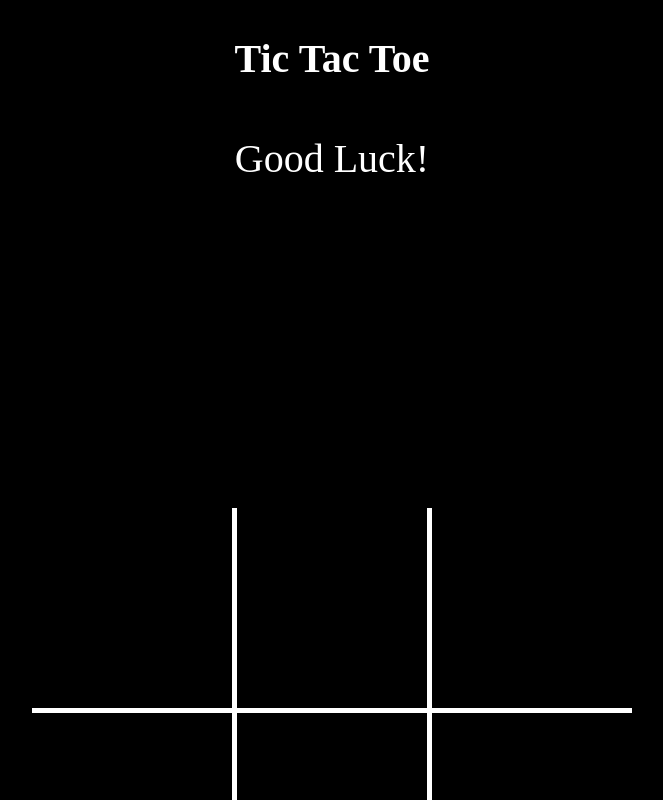
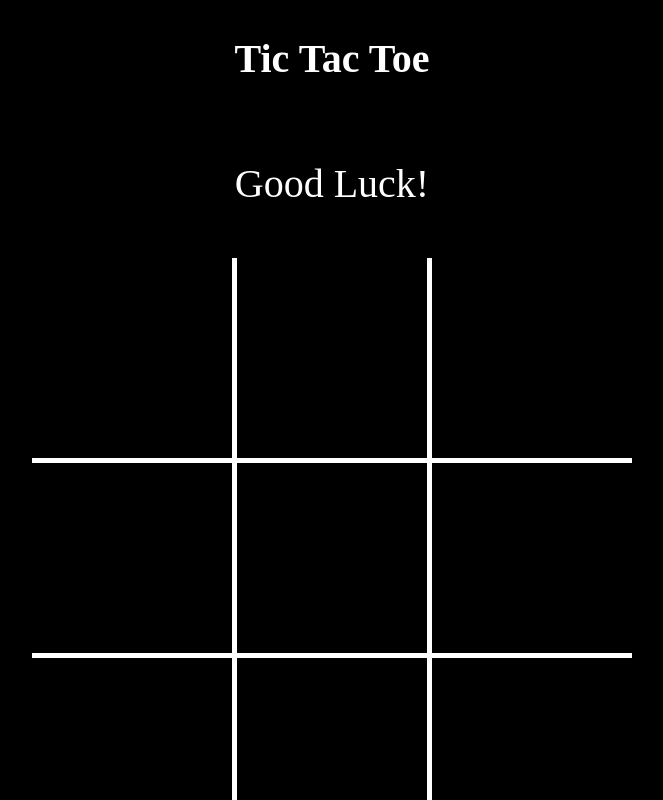
Before and after one commit to aggiewb/tic-tac-toe, a plain HTML site: page index.html in a window 1280 px wide. Both pictures are taken after a click on the element 509 px from the left and 358 px from the top of the page. Shown: the top 800 px of the page, without its empty margins (308-971 px from the left). Drawn offline with Linux system fonts and the light colour scheme.

Commit message:
Add css selector to use during handleSelectionClick() method

```diff
--- a/css/style.css
+++ b/css/style.css
@@ -3,6 +3,10 @@ body {
     grid-template-rows:[first-body-row] 100px [second-body-row] 100px [third-body-row] 1fr [fourth-body-row] 2fr [end];
     background-color: black;
     justify-content: center;
+}
+
+#bodyAfter {
+    grid-template-rows:[first-body-row] 100px [second-body-row] 150px [third-body-row] 0fr [fourth-body-row] 2fr [end];
 }
 
 h1 {
```
